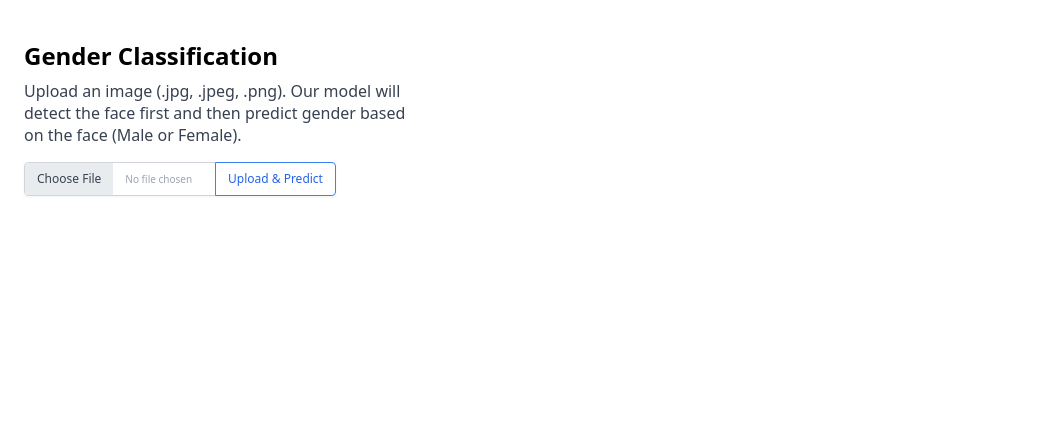
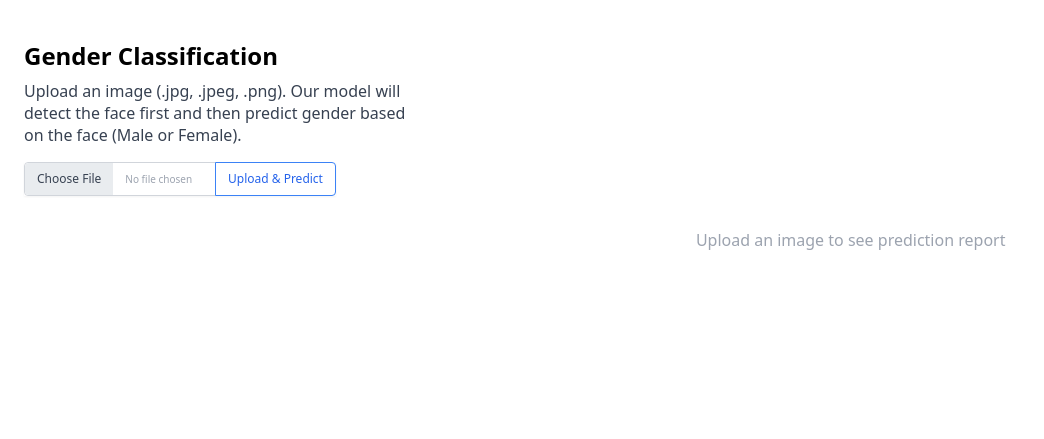
Before and after one commit to Amp1005/Face_Recognition_model, a Flask app: page /app/gender/ in a window 1280 px wide. Shown: the part 96-535 px from the top of the page, without its empty margins (0-1044 px from the left). Run offline with Flask 3, Linux system fonts and the light colour scheme; parts of the project's set-up code (start-up, migrations or seed data) failed here and were passed over; some libraries are stand-ins or nearby versions.

Commit message:
connecting to model

```diff
--- a/app/views.py
+++ b/app/views.py
@@ -2,7 +2,7 @@ import os
 import cv2
 from app.face_recognition import faceRecognitionPipeline
 from flask import render_template, request
-
+import matplotlib.image as mating
 
 UPLOAD_FOLDER = 'static/upload'
 
@@ -23,6 +23,24 @@ def genderapp():
         filename = f.filename
         path = os.path.join(UPLOAD_FOLDER, filename)
         f.save(path)
+        pred_image, prediction = faceRecognitionPipeline(path)
+        pred_filename = 'prediction_image.jpg'
+        cv2.imwrite(f'./static/predict/{pred_filename}', pred_image)
+        print(prediction)
+        report = []
 
+        for i, obj in enumerate(prediction):
+            gray_image = obj['roi']
+            eigen_image = obj['eig_img'].reshape(100,100)
+            gender_name = obj['prediction_name']
+            score = round(obj['score']*100,2)
 
-    return render_template('gender.html')
+            gray_image_name = f'roi_{i}.jpg'
+            eig_image_name = f'eigen_{i}.jpg'
+            mating.imsave(f'./static/predict/{gray_image_name}', gray_image, cmap='gray')
+            mating.imsave(f'./static/predict/{eig_image_name}', eigen_image, cmap='gray')
+
+            report.append([gray_image_name, eig_image_name, gender_name, score])
+
+        return render_template('gender.html', fileupload=True, report=report) #GET
+    return render_template('gender.html',  fileupload= False) #POST
--- a/templates/gender.html
+++ b/templates/gender.html
@@ -47,10 +47,91 @@
             </form>
         </div>
 
+        <!-- Right column (report / prediction output)
+        <div class="lg:col-span-8">
+            <!-- report: prediction image, reporting (grayscale, eigen image and probability score) -->
+        <!-- </div> -->
+        <!-- Right column (report / prediction output) -->
+        <!-- <div class="lg:col-span-8 flex justify-center items-center">
+
+            {% if fileupload %}
+                <img
+                    src="{{ url_for('static', filename='predict/prediction_image.jpg') }}"
+                    alt="Predicted Image"
+                    class="max-w-full h-auto rounded-lg shadow-md"
+                >
+            {% else %}
+                <p class="text-gray-400">No image uploaded yet</p>
+            {% endif %}
+
+        </div> -->
+
         <!-- Right column (report / prediction output) -->
         <div class="lg:col-span-8">
-            <!-- report: prediction image, reporting (grayscale, eigen image and probability score) -->
+
+            {% if fileupload %}
+
+                <!-- Predicted Image -->
+                <div class="flex justify-center mb-6">
+                    <img
+                        src="{{ url_for('static', filename='predict/prediction_image.jpg') }}"
+                        alt="Predicted Image"
+                        class="max-w-full max-h-[420px] object-contain rounded-xl shadow-lg border p-2 bg-white"
+                    >
+                </div>
+
+                <!-- Report Table -->
+                <div class="overflow-x-auto">
+                    <table class="min-w-full border border-gray-300 rounded-lg overflow-hidden">
+
+                        <thead class="bg-gray-100">
+                            <tr>
+                                <th class="px-4 py-2 border">Detection Face</th>
+                                <th class="px-4 py-2 border">Eigen Image</th>
+                                <th class="px-4 py-2 border">Prediction Gender</th>
+                                <th class="px-4 py-2 border">Score</th>
+                            </tr>
+                        </thead>
+
+                        <tbody>
+                            {% for element in report %}
+                            <tr class="text-center">
+
+                                <td class="border p-2">
+                                    <img src="/static/predict/{{ element[0] }}" height="100" class="mx-auto">
+                                </td>
+
+                                <td class="border p-2">
+                                    <img src="/static/predict/{{ element[1] }}" height="100" class="mx-auto">
+                                </td>
+
+                                <td class="border p-2 font-semibold">
+                                    {{ element[2] }}
+                                </td>
+
+                                <td class="border p-2">
+                                    {{ element[3] }}
+                                </td>
+
+                            </tr>
+                            {% endfor %}
+                        </tbody>
+
+                    </table>
+                </div>
+
+            {% else %}
+
+                <!-- Default message when no image uploaded -->
+                <div class="flex justify-center items-center h-[400px] text-gray-400">
+                    Upload an image to see prediction report
+                </div>
+
+            {% endif %}
+
         </div>
+
+
 
     </div>
 
```
